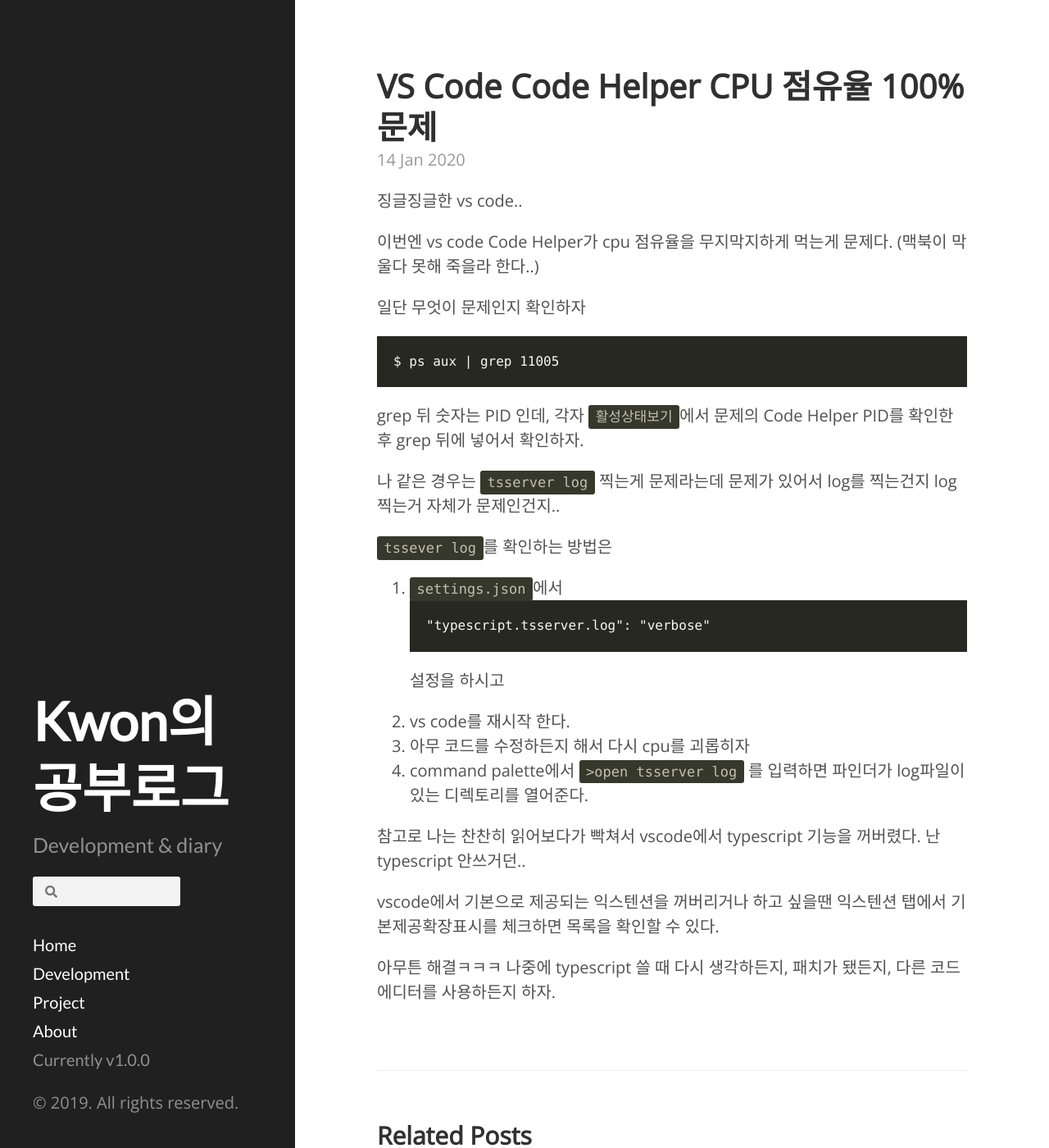
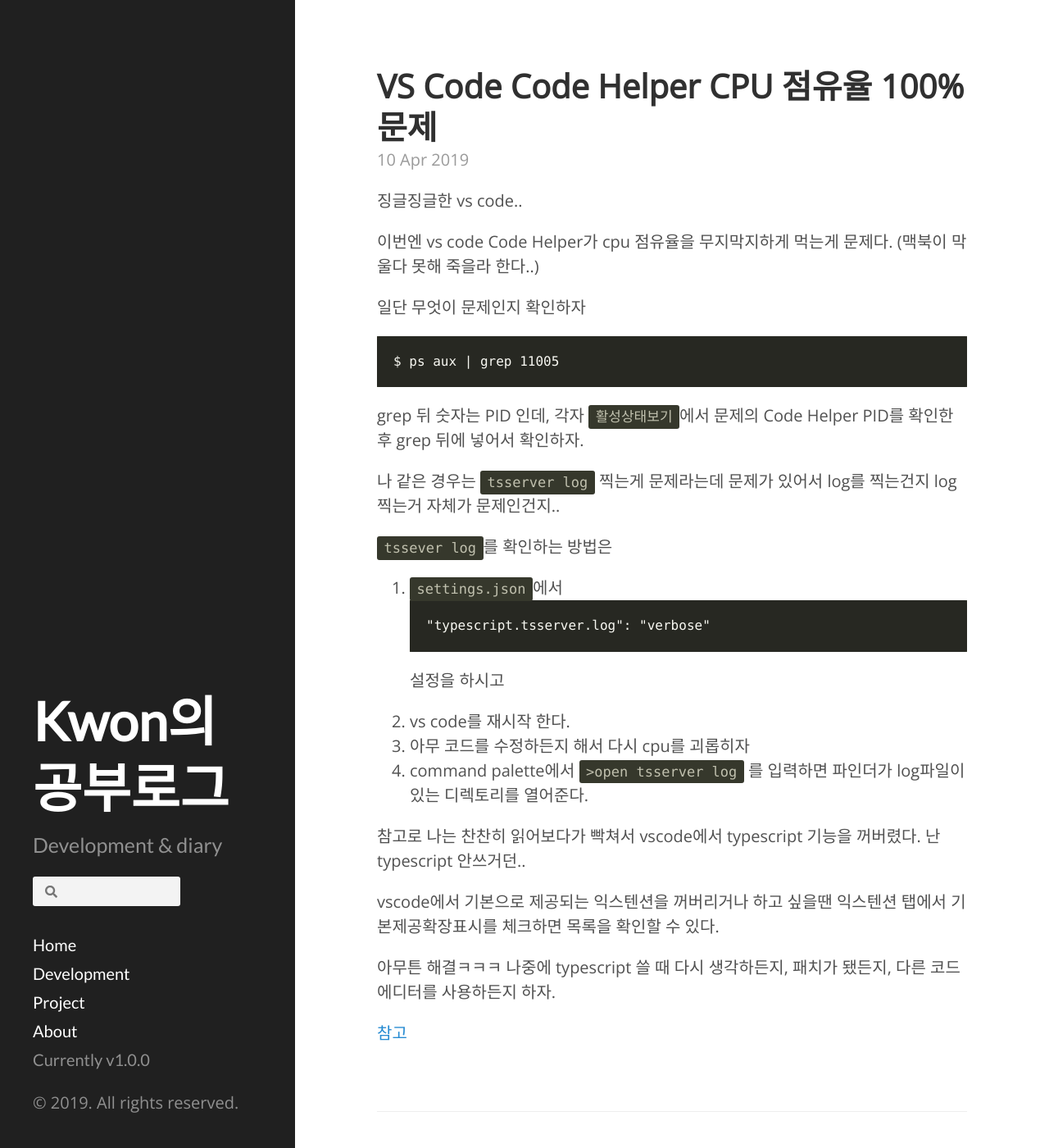
Before and after one commit to finalsoul1/GitHubPage, a Jekyll site: the page built from _posts/2019-04-10-vscode-tsserver.md, in a window 1280 px wide and 1400 px high. Shown: the whole window at 82% size. Built offline with Jekyll 4.4.1, drawn with Linux system fonts in a browser that asks for light colours; nearby versions of some CDN libraries.

Commit message:
수정 또 수정

```diff
--- a/_posts/2020-01-14-js-this.md
+++ b/_posts/2019-04-10-vscode-tsserver.md
@@ -36,3 +36,5 @@
 vscode에서 기본으로 제공되는 익스텐션을 꺼버리거나 하고 싶을땐 익스텐션 탭에서 기본제공확장표시를 체크하면 목록을 확인할 수 있다.
 
 아무튼 해결ㅋㅋㅋ 나중에 typescript 쓸 때 다시 생각하든지, 패치가 됐든지, 다른 코드에디터를 사용하든지 하자.
+
+<a href="https://github.com/Microsoft/TypeScript/issues/26968" target="_sub">참고</a>
```
